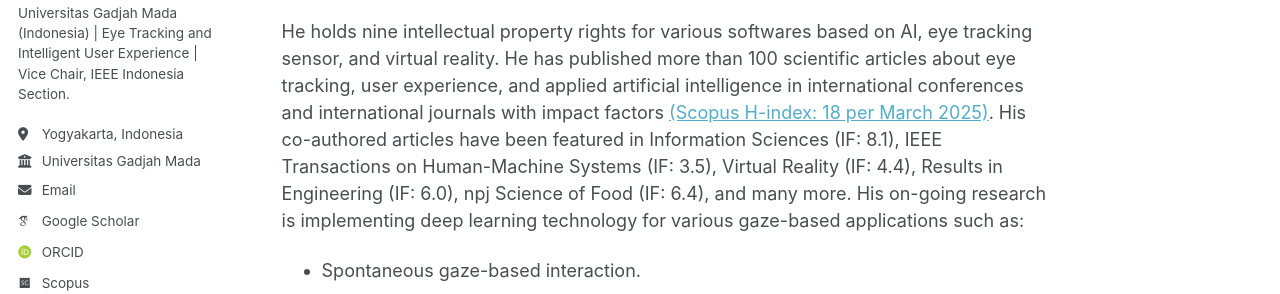
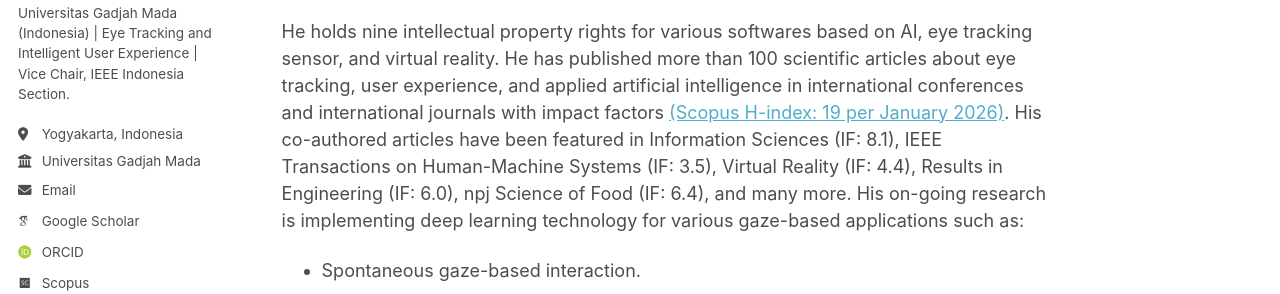
Before and after one commit to wibirama/wibirama.github.io, a Jekyll site: the page built from _pages/about.md, in a window 1280 px wide and 900 px high, scrolled down 1133 px. Shown: the part 158-452 px from the top of the window. Built offline with Jekyll 4.4.1, drawn with Linux system fonts in a browser that asks for light colours; some web fonts are replaced; a script that is not in the unit is left out.

Commit message:
Update about.md

```diff
--- a/_pages/about.md
+++ b/_pages/about.md
@@ -22,7 +22,7 @@ Dr. Sunu Wibirama is also an associate professor at the Department of Electrical
 
 Dr. Sunu Wibirama has actively involved in various academic activities. He has been invited in more than 100 national and international forums to give various lectures about fundamental of visual behavior and its implications in marketing, basic eye tracking research and methodology, applied computer vision and artificial intelligence, human factors and ergonomics in digital products, user experience and business, and starting up an academic research. He was a visiting researcher in The Tampere Unit for Computer-Human Interaction, University of Tampere Finland, The Department of Electrical and Electronics Engineering, Anadolu University Turkey, Malaysia-Japan International Institute of Technology (MJIIT-UTM), and The Department of Information Science and Engineering, Shibaura Institute of Technology Japan.
 
-He holds nine intellectual property rights for various softwares based on AI, eye tracking sensor, and virtual reality. He has published more than 100 scientific articles about eye tracking, user experience, and applied artificial intelligence in international conferences and international journals with impact factors [(Scopus H-index: 18 per March 2025)](https://www.scopus.com/authid/detail.uri?authorId=26654457700). His co-authored articles have been featured in Information Sciences (IF: 8.1), IEEE Transactions on Human-Machine Systems (IF: 3.5), Virtual Reality (IF: 4.4), Results in Engineering (IF: 6.0), npj Science of Food (IF: 6.4), and many more. His on-going research is implementing deep learning technology for various gaze-based applications such as:
+He holds nine intellectual property rights for various softwares based on AI, eye tracking sensor, and virtual reality. He has published more than 100 scientific articles about eye tracking, user experience, and applied artificial intelligence in international conferences and international journals with impact factors [(Scopus H-index: 19 per January 2026)](https://www.scopus.com/authid/detail.uri?authorId=26654457700). His co-authored articles have been featured in Information Sciences (IF: 8.1), IEEE Transactions on Human-Machine Systems (IF: 3.5), Virtual Reality (IF: 4.4), Results in Engineering (IF: 6.0), npj Science of Food (IF: 6.4), and many more. His on-going research is implementing deep learning technology for various gaze-based applications such as:
 
 - Spontaneous gaze-based interaction.
 - Time-series eye movement data classification
```
